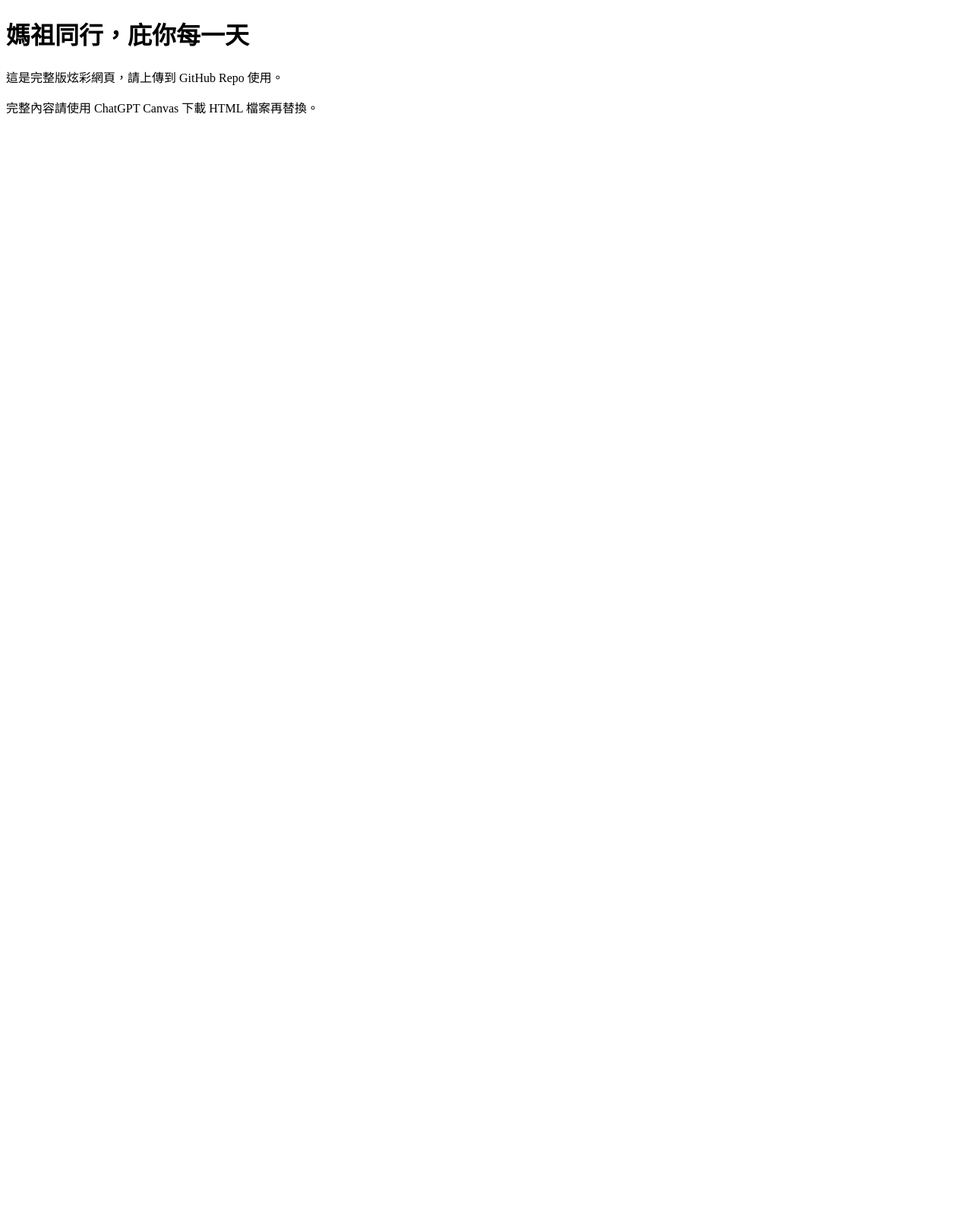
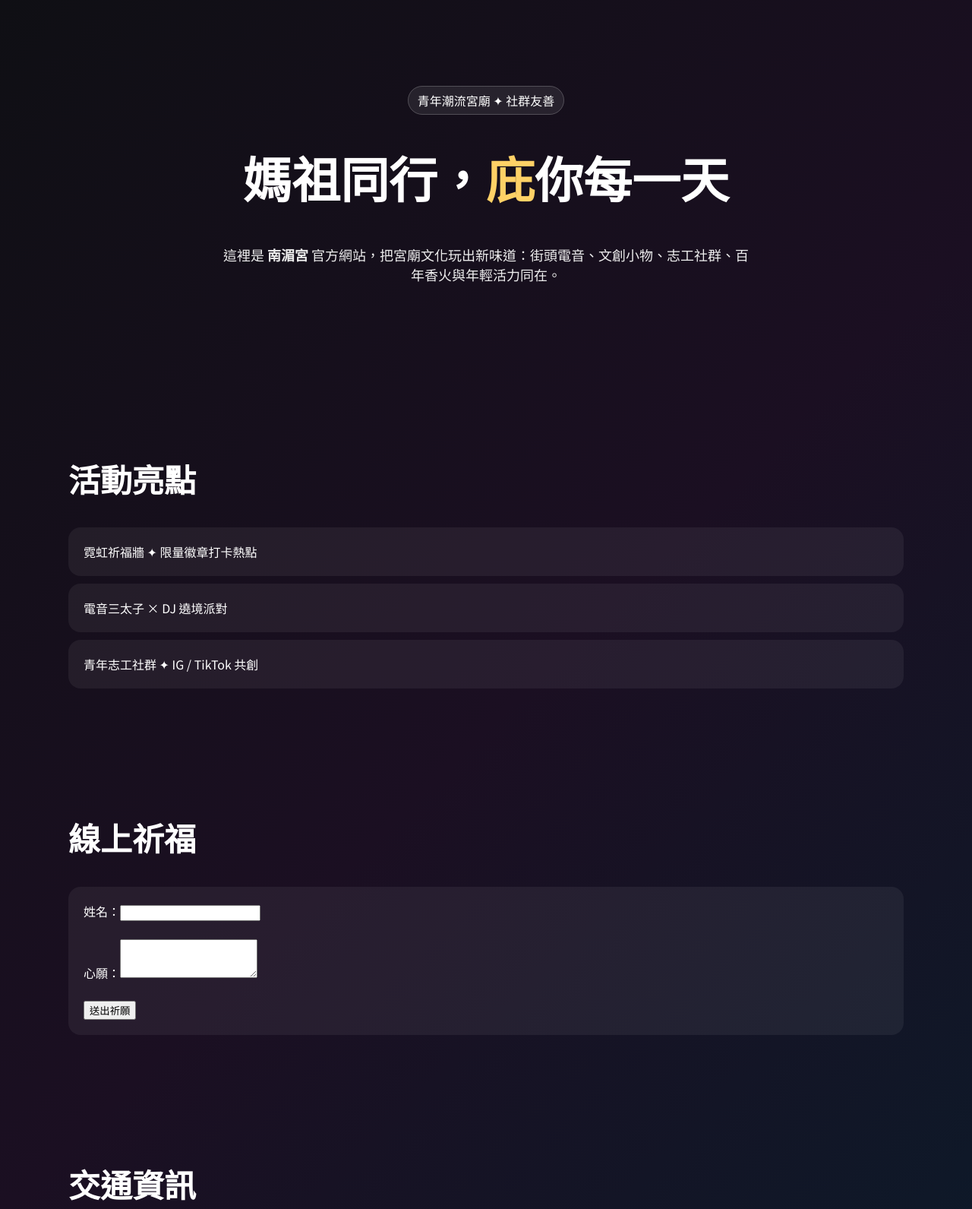
Before and after one commit to tang11116666/mazu-temple, a plain HTML site: page index.html in a window 1280 px wide. Shown: the top 1591 px of the page at 76% size. Before the commit the page ends 800 px from the top, so only its background shows below. Drawn offline with Linux system fonts and the light colour scheme.

Commit message:
Update index.html

```diff
--- a/index.html
+++ b/index.html
@@ -4,10 +4,70 @@
   <meta charset="utf-8" />
   <meta name="viewport" content="width=device-width, initial-scale=1, maximum-scale=1" />
   <title>南湄宮｜媽祖保庇 — 青年潮流宮廟</title>
+  <meta name="description" content="以年輕視覺打造的媽祖廟官方單頁，活動資訊、線上祈福、抽籤詩、交通地圖，一頁看懂。" />
+  <meta name="theme-color" content="#cf2027" />
+  <link rel="preconnect" href="https://fonts.googleapis.com">
+  <link rel="preconnect" href="https://fonts.gstatic.com" crossorigin>
+  <link href="https://fonts.googleapis.com/css2?family=Noto+Sans+TC:wght@300;400;700;900&family=Noto+Serif+TC:wght@500;700;900&display=swap" rel="stylesheet">
+  <style>
+    :root{
+      --mazu-red:#cf2027;
+      --royal:#6c1d6f;
+      --gold:#ffd166;
+      --ink:#0f0f14;
+      --paper:#faf7f0;
+      --glass:rgba(255,255,255,.12);
+      --blur:blur(10px);
+    }
+    *{box-sizing:border-box}
+    body{
+      margin:0;color:#fff;background:linear-gradient(135deg,#0f0f14,#1b0f22,#0b1b2a);
+      font-family:'Noto Sans TC',sans-serif;
+    }
+    a{color:inherit;text-decoration:none}
+    .container{width:min(1100px,92%);margin:0 auto}
+    header{padding:120px 0;text-align:center}
+    header h1{font-family:'Noto Serif TC',serif;font-weight:900;font-size:clamp(36px,6vw,64px)}
+    .tag{padding:6px 12px;border:1px solid rgba(255,255,255,.2);border-radius:20px;background:rgba(255,255,255,.08)}
+    .lead{font-size:18px;color:#eee;max-width:700px;margin:10px auto}
+    section{padding:60px 0}
+    h2{font-family:'Noto Serif TC',serif;font-weight:900;font-size:clamp(26px,4.5vw,42px)}
+    .card{background:rgba(255,255,255,.06);padding:20px;border-radius:16px;margin:10px 0}
+    footer{padding:40px 0;text-align:center;color:#aaa}
+  </style>
 </head>
 <body>
-  <h1>媽祖同行，庇你每一天</h1>
-  <p>這是完整版炫彩網頁，請上傳到 GitHub Repo 使用。</p>
-  <p>完整內容請使用 ChatGPT Canvas 下載 HTML 檔案再替換。</p>
+  <header>
+    <span class="tag">青年潮流宮廟 ✦ 社群友善</span>
+    <h1>媽祖同行，<span style="color:var(--gold)">庇</span>你每一天</h1>
+    <p class="lead">這裡是 <b>南湄宮</b> 官方網站，把宮廟文化玩出新味道：街頭電音、文創小物、志工社群、百年香火與年輕活力同在。</p>
+  </header>
+
+  <section class="container">
+    <h2>活動亮點</h2>
+    <div class="card">霓虹祈福牆 ✦ 限量徽章打卡熱點</div>
+    <div class="card">電音三太子 × DJ 遶境派對</div>
+    <div class="card">青年志工社群 ✦ IG / TikTok 共創</div>
+  </section>
+
+  <section class="container">
+    <h2>線上祈福</h2>
+    <div class="card">
+      <form>
+        <label>姓名：<input type="text" required></label><br><br>
+        <label>心願：<textarea rows="3" required></textarea></label><br><br>
+        <button type="submit">送出祈願</button>
+      </form>
+    </div>
+  </section>
+
+  <section class="container">
+    <h2>交通資訊</h2>
+    <div class="card">地址：高雄市 ○○ 區 ○○ 路 123 號<br>捷運 ○○ 站步行 6 分鐘</div>
+  </section>
+
+  <footer>
+    <p>© 2025 南湄宮 — 以年輕視覺重新演繹傳統文化</p>
+  </footer>
 </body>
 </html>
```
